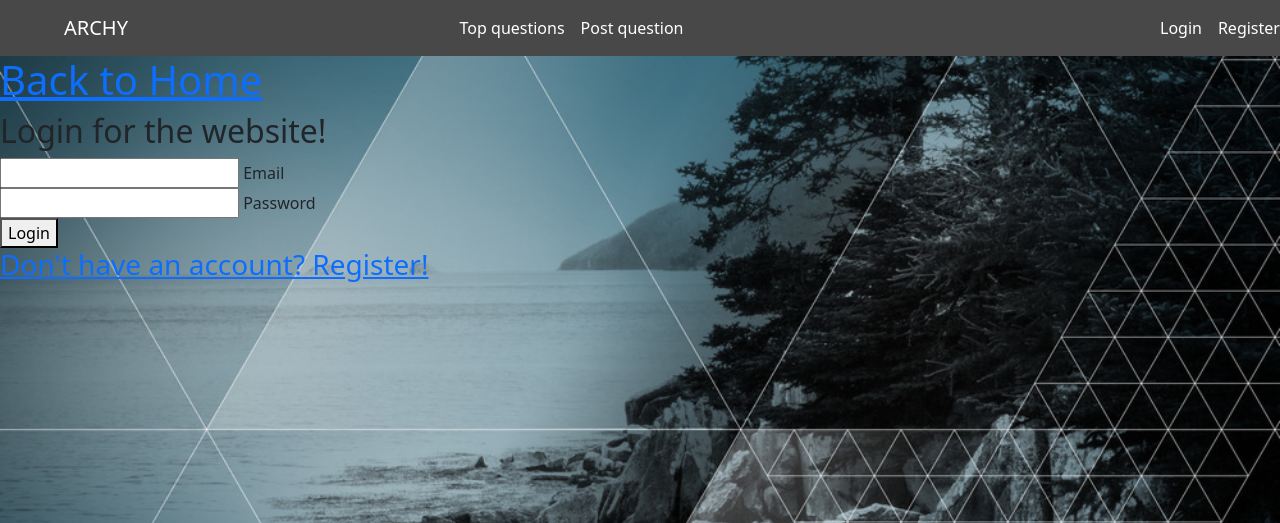
After one commit to tothhajnalka17/askmate3, a Flask app: page /userlogin in a window 1280 px wide. The commit adds this page. Shown: the top 523 px of the page. Run offline with Flask 2, Linux system fonts and the light colour scheme; some libraries are stand-ins or nearby versions.

Commit message:
feat: added login form, input check against db, logout, greeting <username> when logged in on home.html

```diff
--- a/server.py
+++ b/server.py
@@ -1,6 +1,6 @@
 import random
 
-from flask import Flask, get_flashed_messages, request, render_template, redirect, url_for, flash
+from flask import Flask, session, request, render_template, redirect, url_for, flash
 import psycopg2
 import psycopg2.extras
 import smtplib, ssl
@@ -18,7 +18,8 @@ context = ssl.create_default_context()
 
 
 app = Flask(__name__)
-app.secret_key = os.environ.get("SECRET_KEY")
+app.secret_key = "sajtosmakaroni"
+app.permanent_session_lifetime = datetime.timedelta(minutes=1)
 
 
 @app.route("/")
@@ -262,6 +263,51 @@ def register():
         return render_template('register.html')
 
 
+@app.route("/userlogin", methods=['GET', 'POST'])
+def userlogin():
+    # Check if "username" and "password" POST requests exist (user submitted form)
+    if request.method == 'POST' and 'email' in request.form and 'password' in request.form:
+        email = request.form['email']
+        password = request.form['password']
+        account = data_manager.get_user_by_email(email)
+        print(account)
+
+        if account:
+            encrypted_password = data_manager.get_user_encrypted_password(email)
+            session.permanent = True
+            userdata = data_manager.get_username_by(email)
+            for username in userdata[0].values():
+                pass
+            session['username'] = username
+            print(session)
+            # If account exists in users table in out database
+            if util.verify_password(password, encrypted_password):
+                print("Passwords match")
+                # Create session data, we can access this data in other routes
+                # Redirect to home page
+                return redirect(url_for('route_home'))
+            elif 'user' in session:
+                return redirect(url_for('route_home'))
+
+            else:
+                # Account doesnt exist or username/password incorrect
+                flash('Incorrect username/password')
+                return redirect(url_for('userlogin'))
+        else:
+            # Account doesnt exist or username/password incorrect
+            flash('Incorrect username/password')
+            return redirect(url_for('userlogin'))
+
+    return render_template('login.html')
+
+
+@app.route('/logout', methods=['GET', 'POST'])
+def logout():
+    user = session['username']
+    flash(f'Goodbye {user}')
+    session.pop("username", None)
+    return redirect(url_for('route_home'))
+
 @app.route("/search", methods=['POST', 'GET'])
 def search():
     search_phrase = request.args.get('search-phrase')
--- a/templates/layout.html
+++ b/templates/layout.html
@@ -36,7 +36,7 @@ body {
 
 				<ul class="navbar-nav ml-auto login_right">
 					<li class="nav-item pl-1">
-						<a class="nav-link" href="/"><i class="fa fa-phone fa-fw fa-rotate-180 mr-1 "></i>Login</a>
+						<a class="nav-link" href="/userlogin"><i class="fa fa-phone fa-fw fa-rotate-180 mr-1 "></i>Login</a>
 					</li>
 					<li class="nav-item pl-1" >
 						<a class="nav-link" href="/register"><i class="fa fa-phone fa-fw fa-rotate-180 mr-1"></i>Register</a>
--- /dev/null
+++ b/templates/login.html
@@ -0,0 +1,27 @@
+{% extends 'layout.html' %}
+
+{% block title %} Login Page {% endblock %}
+
+{% block body %}
+<h1><a href="{{url_for('route_home')}}">Back to Home</a></h1>
+<div class="login-box">
+  <h2>Login for the website!</h2>
+  <form action="{{url_for('userlogin')}}" method="POST">
+
+    <div class="user-box">
+      <input type="text" id="email" name="email"  autocomplete="on">
+      <label>Email</label>
+    </div>
+
+    <div class="user-box">
+      <input type="password" id="password" name="password" >
+      <label>Password</label>
+    </div>
+
+    <button class="custom-btn btn-3">
+    Login
+    </button>
+  </form>
+    <h3><a href="{{url_for('register')}}">Don't have an account? Register!</a></h3>
+</div>
+{% endblock %}
--- a/templates/register.html
+++ b/templates/register.html
@@ -5,7 +5,9 @@
 
 
 <div class="login-box">
-  <h2>Register for the website!</h2>
+    <h2><a href="{{url_for('route_home')}}">Back to Home</a></h2>
+    <h1>Register for the website!</h1>
+
   <form action="{{url_for('register')}}" method="POST">
     <div class="user-box">
       <input type="text" name="username" required="" autocomplete="off">
@@ -29,5 +31,5 @@
     </button>
   </form>
 </div>
-
+<h3><a href="{{url_for('userlogin')}}">Already have an account? Login!</a></h3>
 {% endblock %}
```
Also changed, not shown: data_manager.py (+9 -0 lines), database_common.py (+4 -4 lines), templates/home.html (+9 -0 lines).
